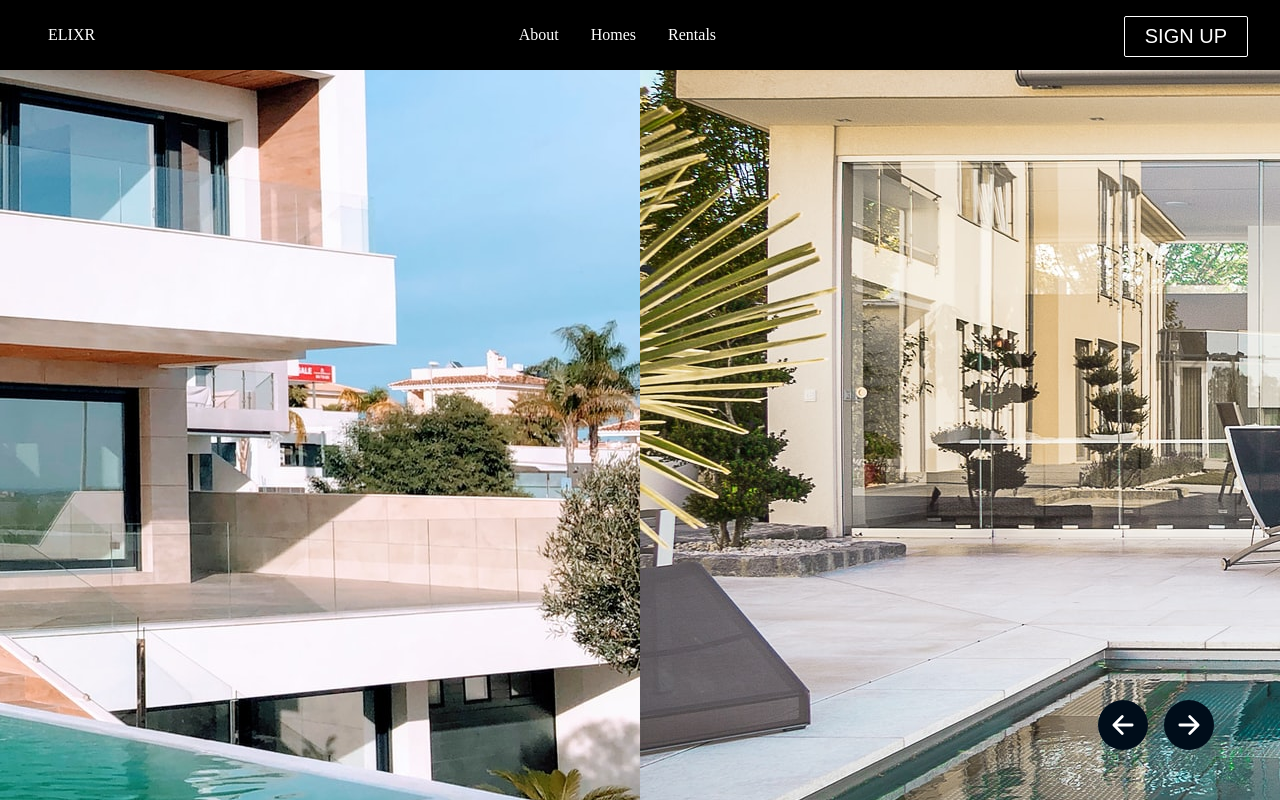
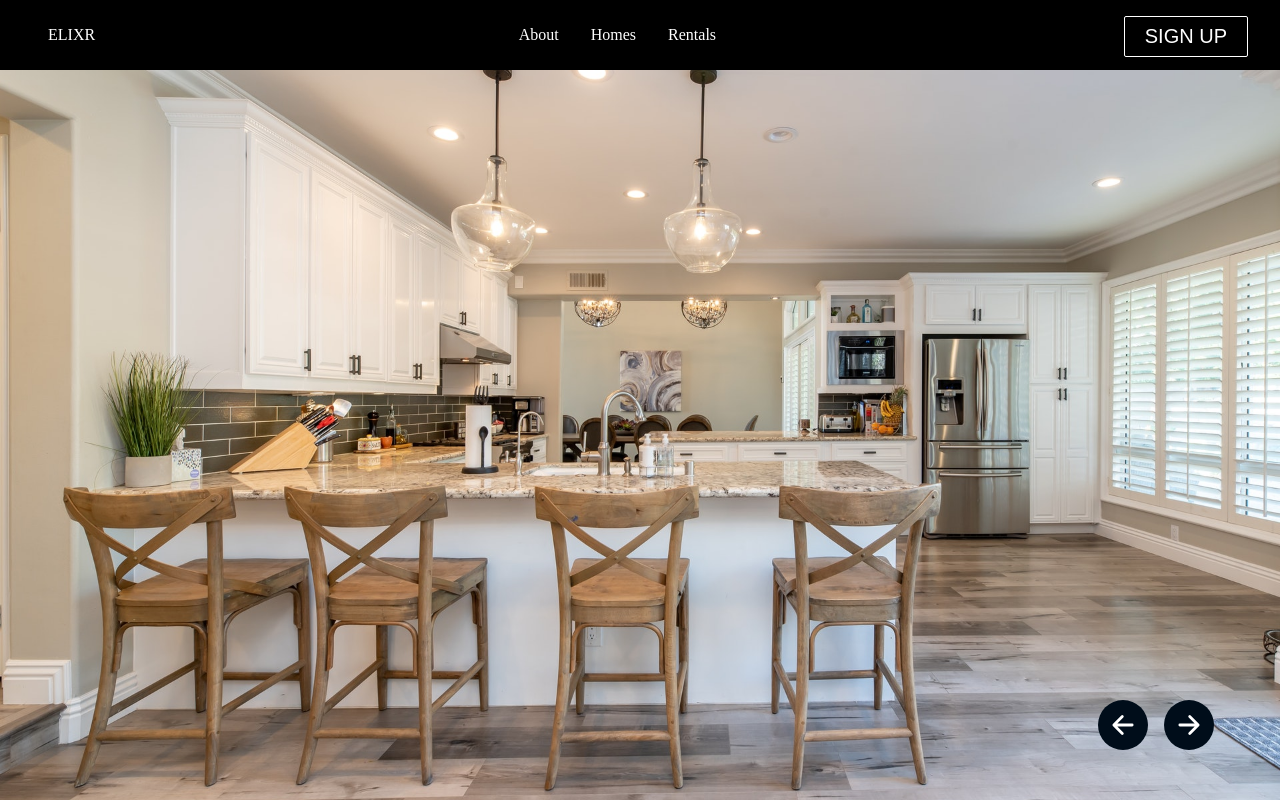
Before and after one commit to sarveshh/react-responsive-product-showcase, a React (Create React App) app: page / in a window 1280 px wide. Built offline with nearby package versions, Linux system fonts and the light colour scheme.

Commit message:
setting image styles

```diff
--- a/src/components/Hero/Hero.css
+++ b/src/components/Hero/Hero.css
@@ -36,3 +36,26 @@ section{
     display: flex;
     z-index: 10;
 }
+.hero-slide{
+    z-index: 1;
+    width: 100%;
+    height: 100%;
+}
+.hero-slider{
+    position: absolute;
+    top: 0;
+    left: 0;
+    width: 100%;
+    height: 100%;
+    display: flex;
+    align-items: center;
+    justify-content: center;
+}
+.hero-image{
+    position: absolute;
+    top: 0;
+    left: 0;
+    width: 100vw;
+    height: 100vh;
+    object-fit: cover;
+}
```
